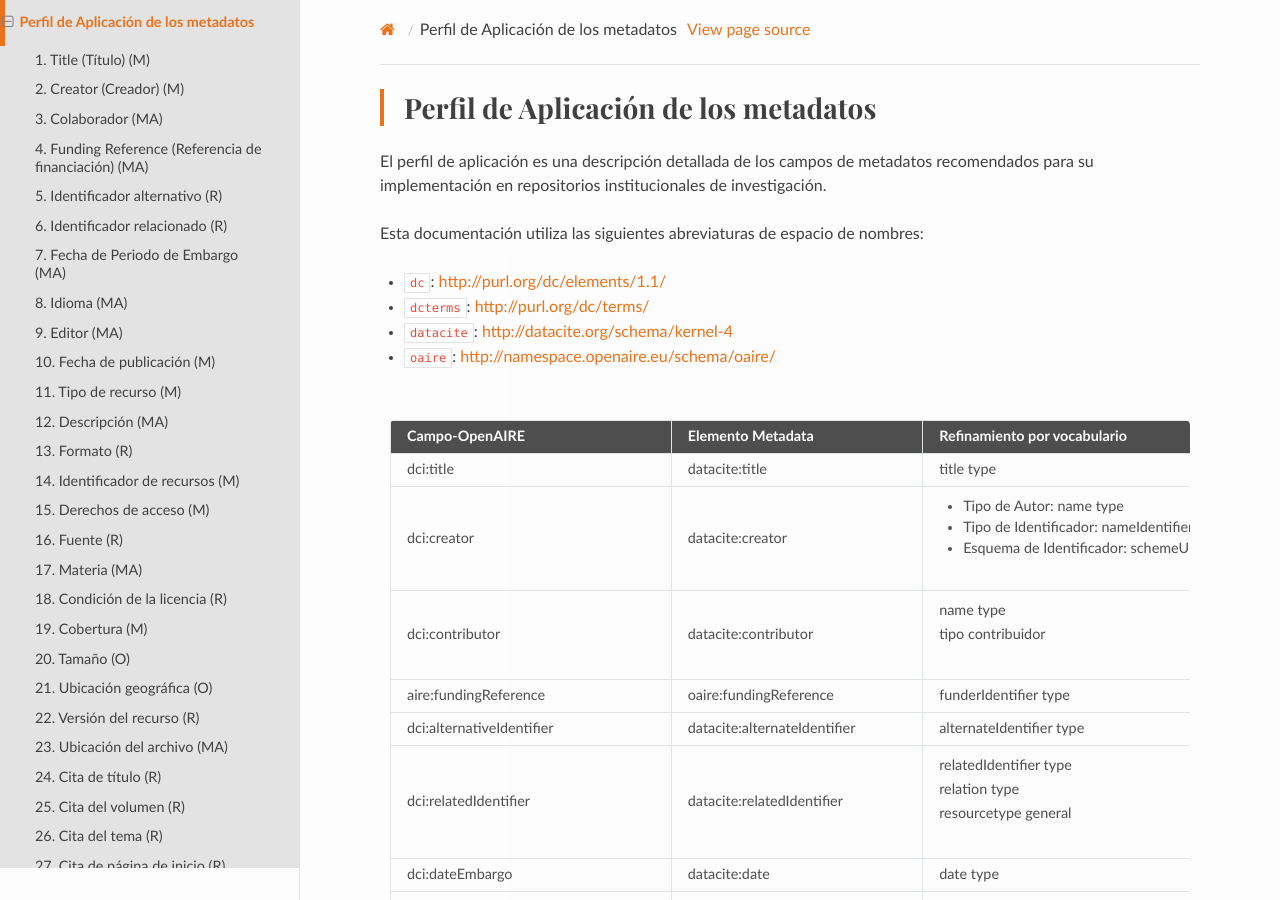
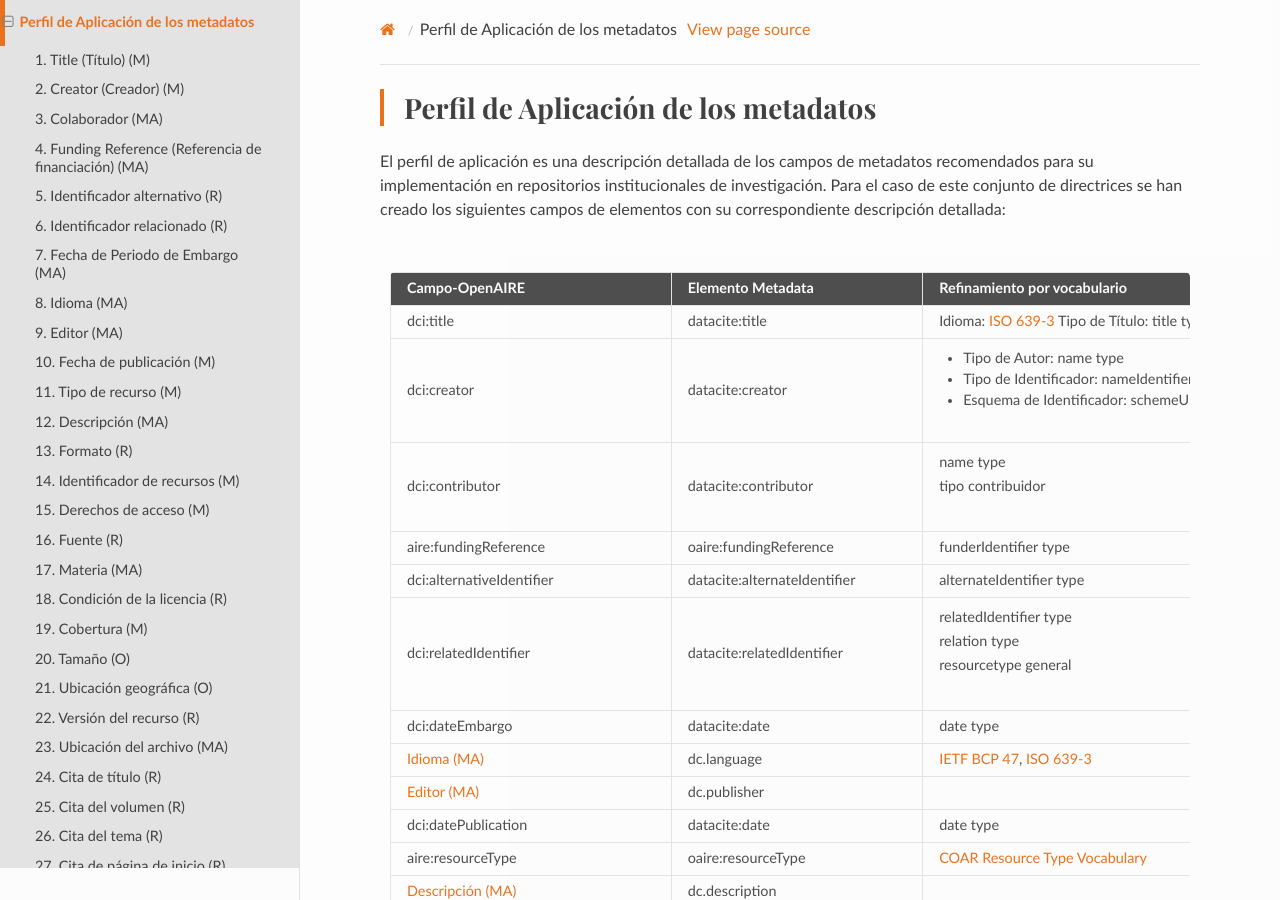
Before and after one commit to rcic/openaire4, a Sphinx documentation site: the page built from docs/descGenPer.rst, in a window 1280 px wide and 900 px high. Built offline with Sphinx 7.4.7 and the Read the Docs theme 2.0.0, drawn with Linux system fonts in a browser that asks for light colours; some web fonts are replaced; a script that is not in the unit is left out; some of the changed text lies outside the part shown.

Commit message:
actualizacion

```diff
--- a/docs/descGenPer.rst
+++ b/docs/descGenPer.rst
@@ -3,21 +3,15 @@
 Perfil de Aplicación de los metadatos
 ======================================
 
-El perfil de aplicación es una descripción detallada de los campos de metadatos recomendados para su implementación en repositorios institucionales de investigación.
-
-Esta documentación utiliza las siguientes abreviaturas de espacio de nombres:
-
-* ``dc``: http://purl.org/dc/elements/1.1/
-* ``dcterms``: http://purl.org/dc/terms/
-* ``datacite``: http://datacite.org/schema/kernel-4
-* ``oaire``: http://namespace.openaire.eu/schema/oaire/
+El perfil de aplicación es una descripción detallada de los campos de metadatos recomendados para su implementación en repositorios institucionales de investigación. Para el caso de este conjunto de directrices se han creado los siguientes campos de elementos con su correspondiente descripción detallada:
 
 .. tabularcolumns:: |\Y{0.3}|\Y{0.4}|\Y{0.3}|
 
 ========================================== =================================== ========================================================================================
 Campo-OpenAIRE                             Elemento Metadata                   Refinamiento por vocabulario
 ========================================== =================================== ========================================================================================
-:ref:`dci:title`                           datacite:title                      :ref:`title type <vocab:titletype_titletype>`
+:ref:`dci:title`                           datacite:title                      Idioma: `ISO 639-3`_
+                                                                               Tipo de Título: :ref:`title type <vocab:titletype_titletype>`
 :ref:`dci:creator`                         datacite:creator                     * Tipo de Autor: :ref:`name type <vocab:nametype_nametype>`
                                                                                 * Tipo de Identificador: nameIdentifierScheme
                                                                                 * Esquema de Identificador: schemeURI
@@ -67,23 +61,6 @@
                                            * redcol.totalcost
 ========================================== =================================== ========================================================================================
 
-
-El perfil de aplicación es implementado en el esquema XML.
-`Los archivos <https://github.com/openaire/guidelines-literature-repositories/tree/master/schemas>`_
-para el perfil de aplicación y `archivos XML de ejemplo <https://github.com/openaire/guidelines-literature-repositories/tree/master/samples>`_ son parte de estas Directrices o pautas y también están disponibles en el `repositorio de GitHub <https://github.com/openaire/guidelines-literature-repositories>`_.
-
-En los documentos de metadatos de XML, el esquema se debe declarar de la siguiente manera:
-
-.. code-block:: xml
-   :linenos:
-
-   <resource xmlns:rdf="http://www.w3.org/1999/02/22-rdf-syntax-ns#"
-     xmlns:xsi="http://www.w3.org/2001/XMLSchema-instance"
-     xmlns:dc="http://purl.org/dc/elements/1.1/"
-     xmlns:dcterms="http://purl.org/dc/terms/"
-     xmlns:datacite="http://datacite.org/schema/kernel-4"
-     xmlns="http://namespace.openaire.eu/schema/oaire/"
-     xsi:schemaLocation="http://namespace.openaire.eu/schema/oaire/ https://www.openaire.eu/schema/repo-lit/4.0/openaire.xsd">
 
 .. _COAR Resource Type Vocabulary: http://vocabularies.coar-repositories.org/documentation/resource_types/
 .. _COAR Access Right Vocabulary: http://vocabularies.coar-repositories.org/documentation/access_rights/
```
